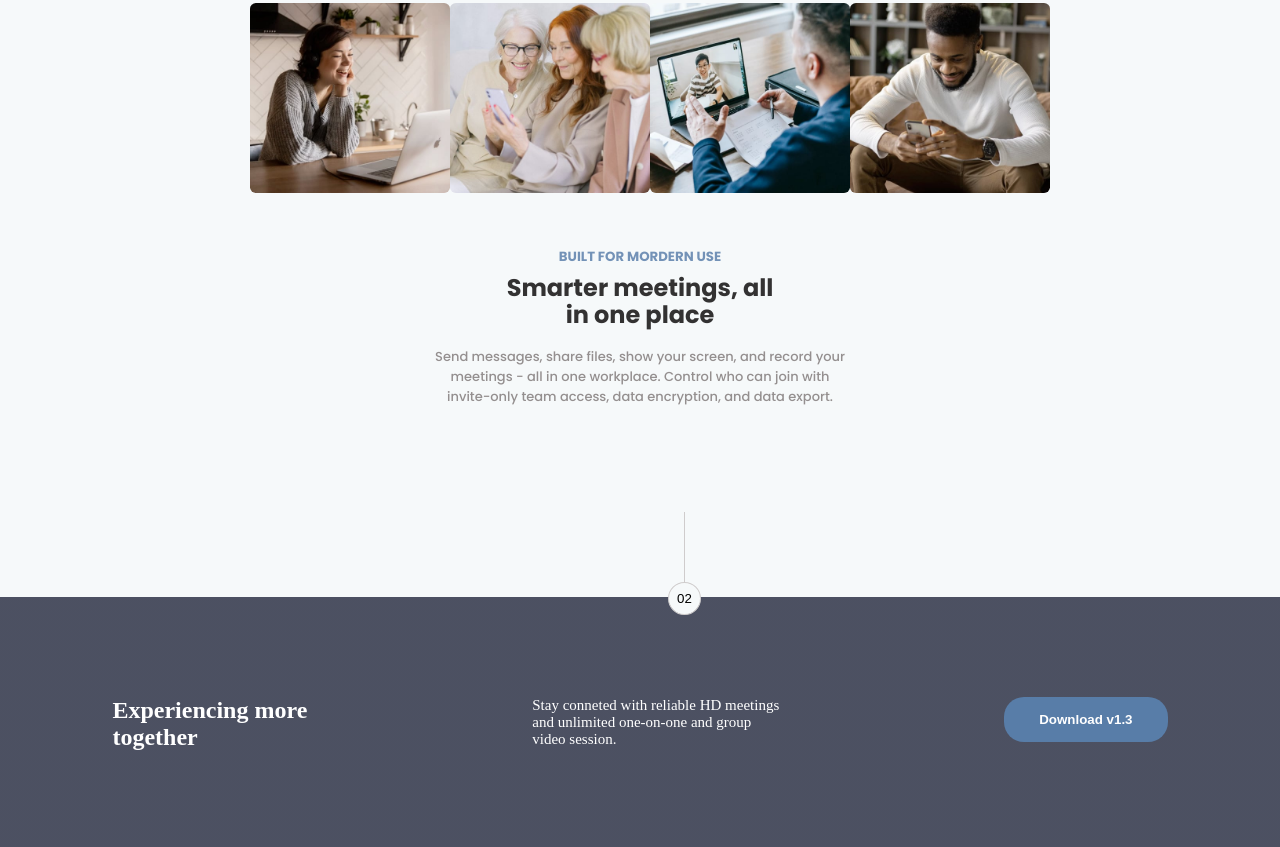
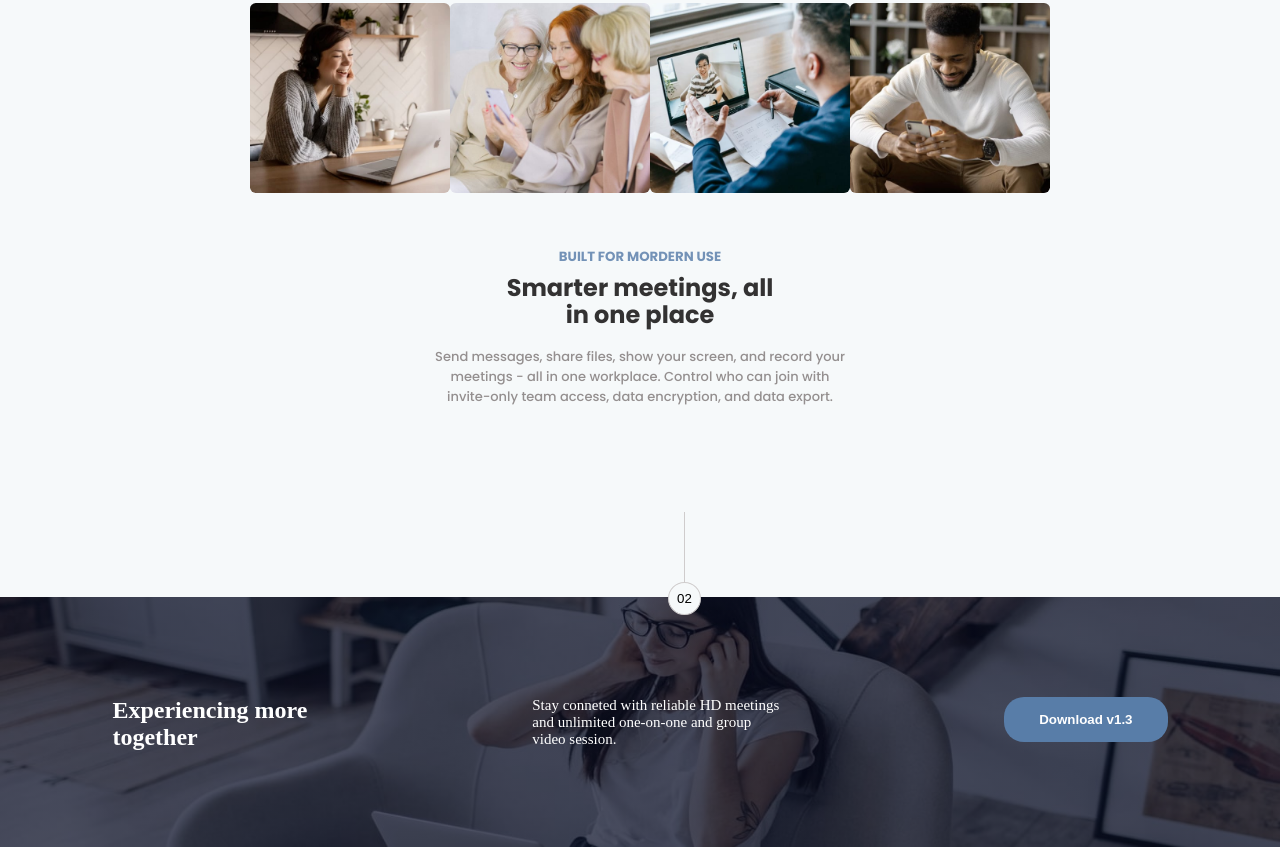
Before and after one commit to medaiyedufaith/WEEK-ONE-TASK---MEDAIYEDU-FAITH, a plain HTML site: page index.html in a window 1280 px wide. Shown: the part 626-1473 px from the top of the page. Drawn offline with Linux system fonts and the light colour scheme; the site is published under a folder, as on GitHub Pages, so addresses that start at the root find nothing.

Commit message:
MY LANDING PAGE 4

```diff
--- a/src/index.css
+++ b/src/index.css
@@ -129,7 +129,7 @@ p{
 
 /*--------Footer Section-------*/
 footer {
-  background-image: linear-gradient(rgba(4, 9, 33, 0.7), rgba(4, 9, 33, 0.7)),url("/utils/assets/images/image-footer.jpg"); /* The image used */
+  background-image: linear-gradient(rgba(4, 9, 33, 0.7), rgba(4, 9, 33, 0.7)),url("../utils/assets/images/image-footer.jpg"); /* The image used */
   /* background-color: #cccccc; Used if the image is unavailable */
   height: 150px;
   background-position: center; /* Center the image */
```
